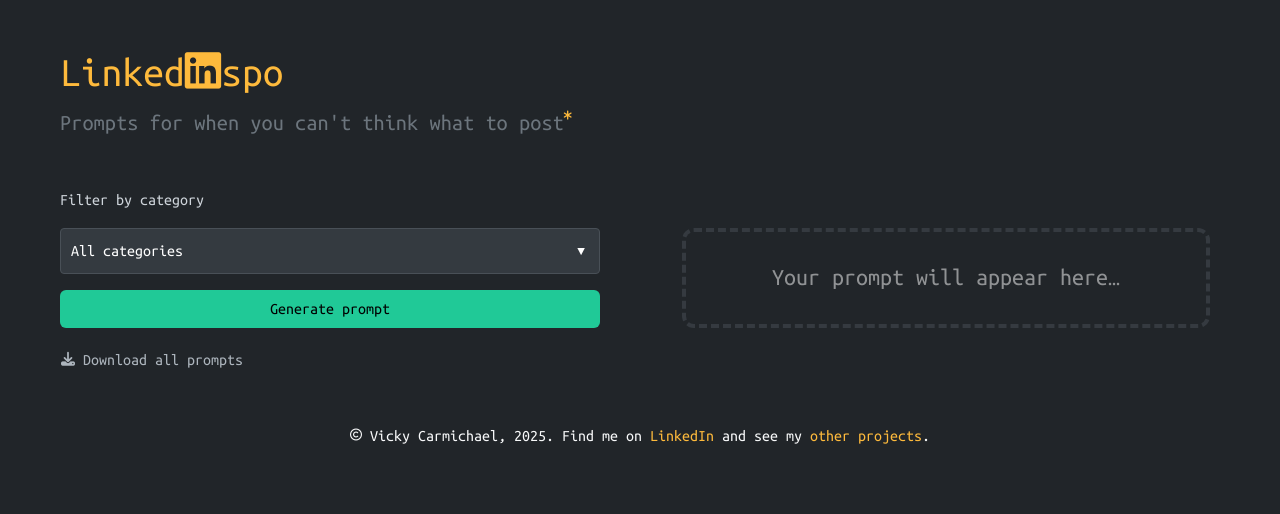
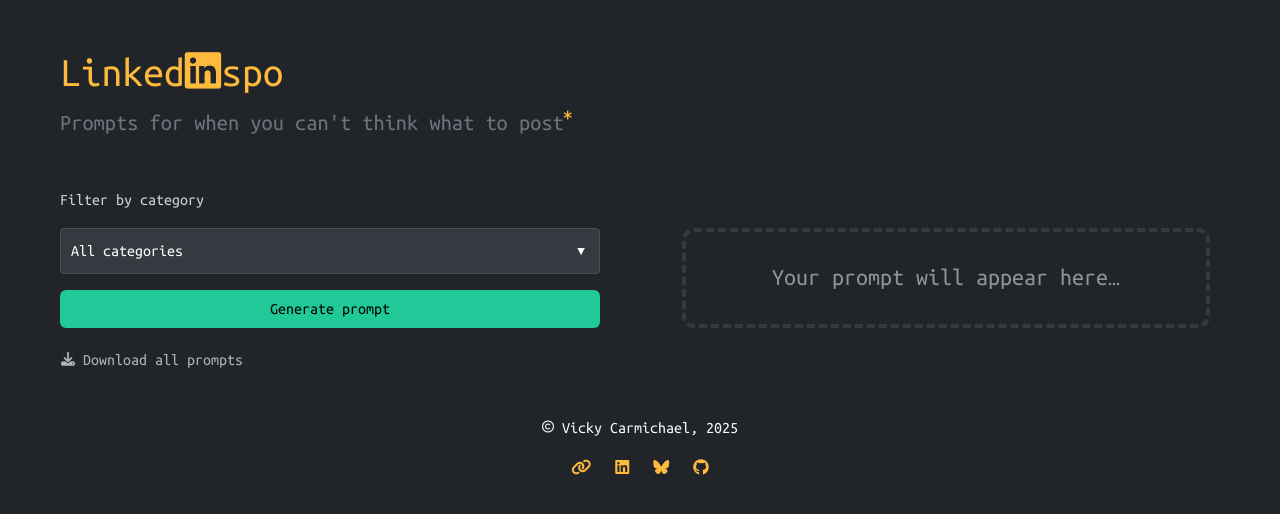
Before and after one commit to quovixi/linkedinspo, a plain HTML site: page index.html in a window 1280 px wide. Drawn offline with nearby package versions, Linux system fonts and the light colour scheme.

Commit message:
Nicer footer

```diff
--- a/index.html
+++ b/index.html
@@ -69,8 +69,14 @@
       </div>
     </div>
   </main>
-  <footer class="mt-5">
-    <i class="fa-regular fa-copyright fa-xs"></i> Vicky Carmichael, <span id="year"></span>. Find me on <a href="https://www.linkedin.com/in/vickycarmichael/" target="_blank">LinkedIn</a> and see my <a href="https://quovixi.com">other projects</a>.
+  <footer class="footer mt-4 mb-4 divider-footer">
+    <p><i class="fa-regular fa-copyright fa-xs"></i> Vicky Carmichael, <span id="year"></span></p>
+    <div>
+        <a href="https://quovixi.com" target="_blank"><i class="fa-solid fa-link"></i></a>
+        <a href="https://www.linkedin.com/in/vickycarmichael/" target="_blank"><i class="fa-brands fa-linkedin"></i></a>
+        <a href="https://bsky.app/profile/quovixi.com" target="_blank"><i class="fa-brands fa-bluesky"></i></a>
+        <a href="https://github.com/quovixi" target="_blank"><i class="fa-brands fa-github"></i></a>
+    </div>
   </footer>
 </div>
   <script type="module" src="script.js"></script>
--- a/styles.css
+++ b/styles.css
@@ -76,11 +76,28 @@
 a {
   color: #FEBA3C;
   text-decoration: none;
+  position: relative;
 }
 
-a:hover, a:focus {
+a:hover,
+a:focus,
+a:active {
   color: #FEBA3C;
-  text-decoration: underline;
+}
+
+a::after {
+  content: '';
+  position: absolute;
+  left: 0;
+  bottom: -2px;
+  width: 0;
+  height: 2px;
+  background-color: #FEBA3C;
+  transition: width 0.3s ease;
+}
+
+a:hover::after, a:focus::after {
+  width: 100%;
 }
 
 .container {
@@ -366,6 +383,34 @@
   transition: opacity 0.15s ease-in;
 }
 
-footer {
+.divider-footer {
+  display: flex;
+  flex-direction: column;
+  justify-content: center;
+  align-items: center;
+  gap: 1rem;
+  padding: 1rem;
+  font-size: 1rem;
   text-align: center;
 }
+
+.divider-footer div {
+  display: flex;
+  gap: 1.5rem;
+  justify-content: center;
+}
+
+@media (max-width: 768px) {
+  .divider-footer {
+      font-size: 0.9rem;
+  }
+}
+
+.divider-footer a {
+  text-decoration: none;
+  color: #FEBA3C;
+}
+
+.divider-footer p {
+  margin: 0;
+}
```
